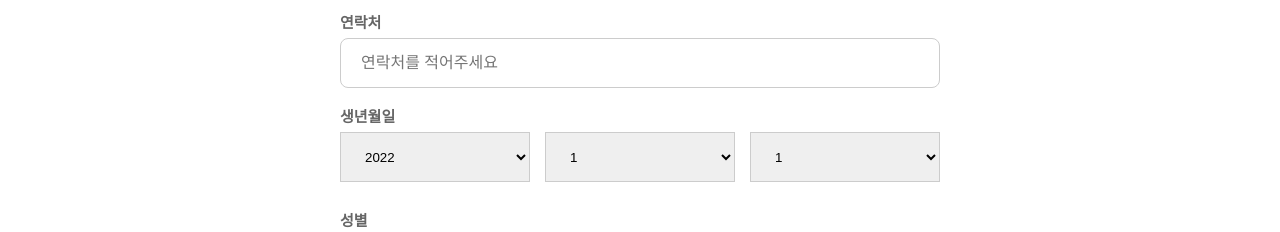
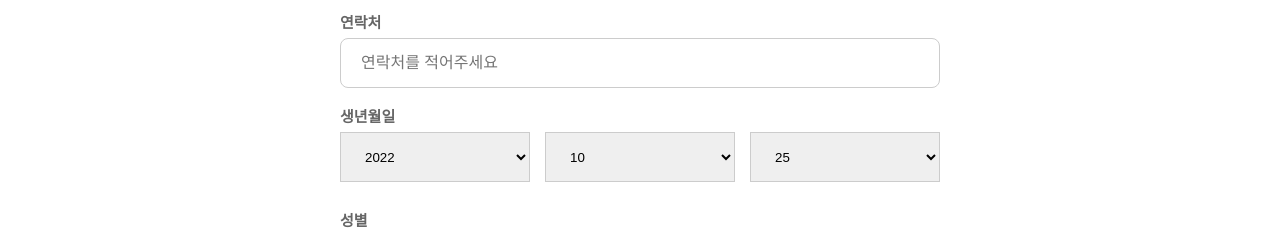
Before and after one commit to shyneeds/shyneeds_FE, a React (Create React App) app: page /signup in a window 1280 px wide. Shown: the part 1500-1732 px from the top of the page. Built offline with nearby package versions, Linux system fonts and the light colour scheme; no server answers; a web font is replaced by a local one.

Commit message:
fix : 생년월일 default value 설정

```diff
--- a/src/components/signUp/SignUp.tsx
+++ b/src/components/signUp/SignUp.tsx
@@ -1,4 +1,4 @@
-import React, { useState, useEffect, useRef } from 'react';
+import React, { useState, useRef } from 'react';
 import { useForm } from 'react-hook-form';
 import styled from 'styled-components';
 import axios from 'axios';
@@ -67,7 +67,6 @@ const SignUp = () => {
       );
     }
   };
-
   return (
     <WrapContainer>
       <Form onSubmit={handleSubmit(onSubmit)}>
@@ -141,7 +140,7 @@ const SignUp = () => {
           <NameStyle>이름</NameStyle>
           <InputStyle
             placeholder="이름을 적어주세요"
-            style={{ outline: errors.email ? '2px solid red' : '' }}
+            style={{ outline: errors.name ? '2px solid red' : '' }}
             {...register('name', {
               required: true,
               minLength: 2,
@@ -168,7 +167,7 @@ const SignUp = () => {
         <InputBox>
           <NameStyle>생년월일</NameStyle>
           <BirthdayBox>
-            <BirthSelect
+            <BirthSelect defaultValue={year}
               {...register('year', { required: true })}
               onChange={(e) =>
                 setSelectedDate({ ...selectedDate, year: e.target.value })
@@ -180,19 +179,19 @@ const SignUp = () => {
                 </option>
               ))}
             </BirthSelect>
-            <BirthSelect
+            <BirthSelect defaultValue={month}
               {...register('month', { required: true })}
               onChange={(e) =>
                 setSelectedDate({ ...selectedDate, month: e.target.value })
               }
             >
               {Array.from(new Array(12), (v, i) => (
-                <option key={i} value={1 + i}>
+                <option key={i} value={1+i}>
                   {1 + i}
                 </option>
               ))}
             </BirthSelect>
-            <BirthSelect
+            <BirthSelect defaultValue={day}
               {...register('day', { required: true })}
               onChange={(e) =>
                 setSelectedDate({ ...selectedDate, day: e.target.value })
```
